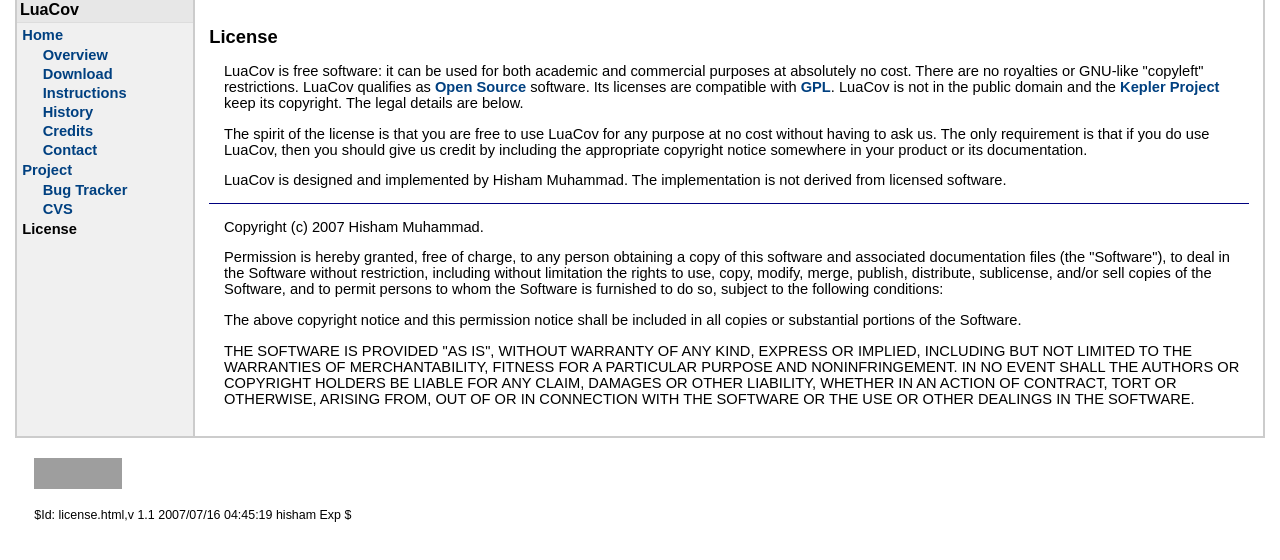
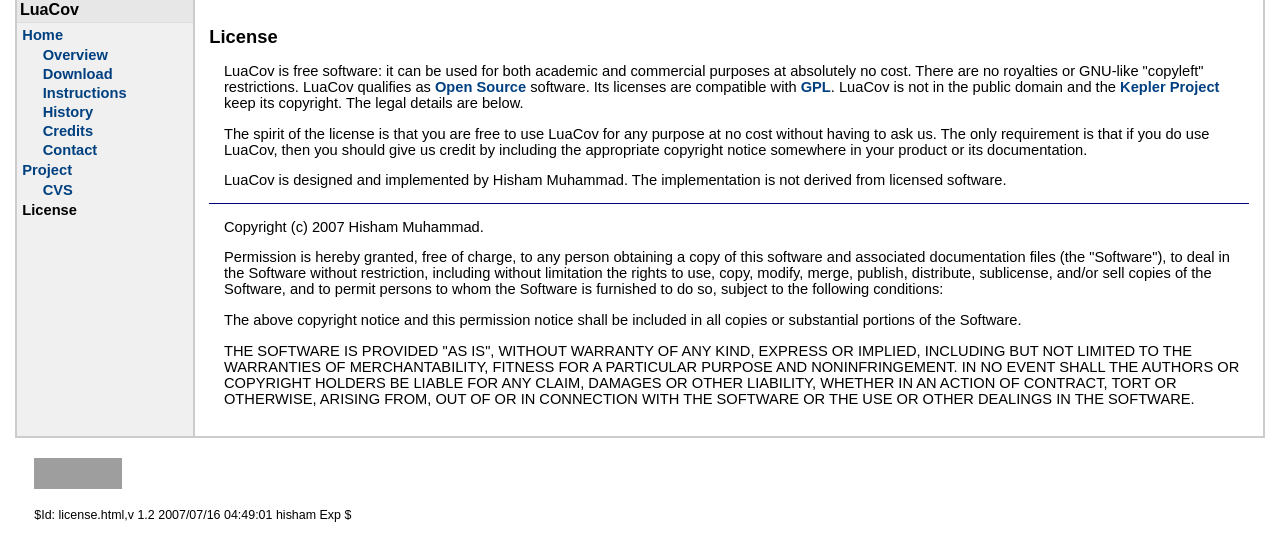
Before and after one commit to lunarmodules/luacov, a plain HTML site: page doc/license.html in a window 1280 px wide. Shown: the part 196-756 px from the top of the page. Drawn offline with Linux system fonts and the light colour scheme; grey boxes are pictures that could not be loaded.

Commit message:
Update URLs

```diff
--- a/doc/license.html
+++ b/doc/license.html
@@ -38,8 +38,7 @@
     </li>
     <li><a href="http://luaforge.net/projects/luacov/">Project</a>
         <ul>
-            <li><a href="http://luaforge.net/tracker/?group_id=11">Bug Tracker</a></li>
-            <li><a href="http://luaforge.net/scm/?group_id=11">CVS</a></li>
+            <li><a href="http://luaforge.net/scm/?group_id=290">CVS</a></li>
         </ul>
     </li>
     <li><strong>License</strong></li>
@@ -107,7 +106,7 @@ THE SOFTWARE.
 <div id="about">
 	<p><a href="http://validator.w3.org/check?uri=referer">
     <img src="http://www.w3.org/Icons/valid-xhtml10" alt="Valid XHTML 1.0!" height="31" width="88" /></a></p>
-	<p><small>$Id: license.html,v 1.1 2007/07/16 04:45:19 hisham Exp $</small></p>
+	<p><small>$Id: license.html,v 1.2 2007/07/16 04:49:01 hisham Exp $</small></p>
 </div> <!-- id="about" -->
 
 </div> <!-- id="container" -->
```
Also changed, not shown: doc/index.html (+1 -2 lines).
